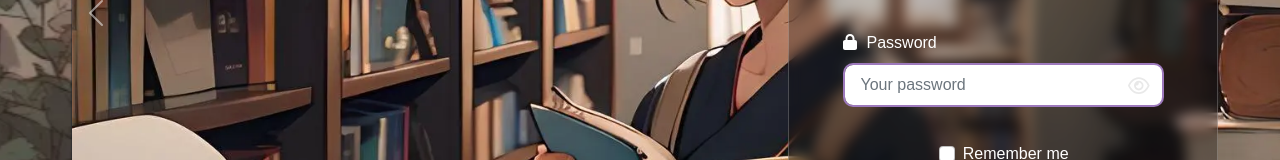
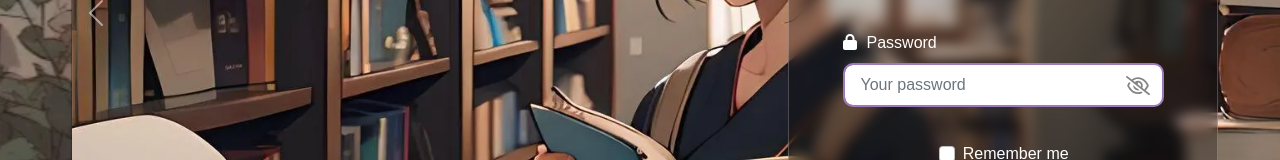
Before and after one commit to Funread/funread, a React (Create React App) app in the folder frontend/: page / in a window 1280 px wide. Shown: the part 347-507 px from the top of the page. Built offline with nearby package versions, Linux system fonts and the light colour scheme.

Commit message:
cambio en el showPasrword
hice que el color del ojo sea mas visible, ademas de hacer que cuando la contraseña no es visible el icono de ojo se cambia a uno de un ojo con un slash, y si la contraseña es visible se cambia de vuelta al icono del ojo

```diff
--- a/frontend/src/Components/LogIn/LogIn.css
+++ b/frontend/src/Components/LogIn/LogIn.css
@@ -92,21 +92,22 @@
   margin-left: 20px;
   background: white;
   border-radius: 0 10px 10px 0;
-  color: #e9e9e9;
 }
 
+#passwordButton{
+  color: #0000007b;
+}
 
 .login-form-password-button {
   font-size: 1.6vh;
   background: transparent;
   border-style: none;
   box-shadow: none !important;
-  color: #e9e9e9;
+  transition: .3s;
 }
 .login-form-password-button:hover{
   background: transparent;
 }
-
 .login-form-password-button > svg:hover {
   transform: scale(1.3);
   transition: .3s;
--- a/frontend/src/Components/LogIn/LogIn.jsx
+++ b/frontend/src/Components/LogIn/LogIn.jsx
@@ -4,7 +4,7 @@ import Button from "react-bootstrap/Button";
 import "./LogIn.css";
 import { FontAwesomeIcon } from "@fortawesome/react-fontawesome";
 import { faLock } from "@fortawesome/free-solid-svg-icons";
-import { faEnvelope, faEye } from "@fortawesome/free-regular-svg-icons";
+import { faEnvelope, faEye, faEyeSlash } from "@fortawesome/free-regular-svg-icons";
 import CustomButton from "../Shared/CustomButton/CustomButton";
 import { useLogin } from "../../hooks/useLogin";
 import { InputGroup } from "react-bootstrap";
@@ -26,7 +26,7 @@ function LogIn(props) {
   const togglePassword = () => {
     setShowPassword(!showPassword);
     showPassword
-      ? (document.getElementById("passwordButton").style.color = "#e9e9e9")
+      ? (document.getElementById("passwordButton").style.color = "#0000007b")
       : (document.getElementById("passwordButton").style.color = "#42006d");
   };
 
@@ -163,7 +163,7 @@ function LogIn(props) {
                     className="login-form-password-button"
                     onClick={togglePassword}
                   >
-                    <FontAwesomeIcon className="fa-xl float end" icon={faEye} />
+                    {showPassword?<FontAwesomeIcon className="fa-xl float end" icon={faEye}/>:<FontAwesomeIcon className="fa-xl float end" icon={faEyeSlash}/>}
                   </Button>
                 </InputGroup.Text>
               </InputGroup>
```
